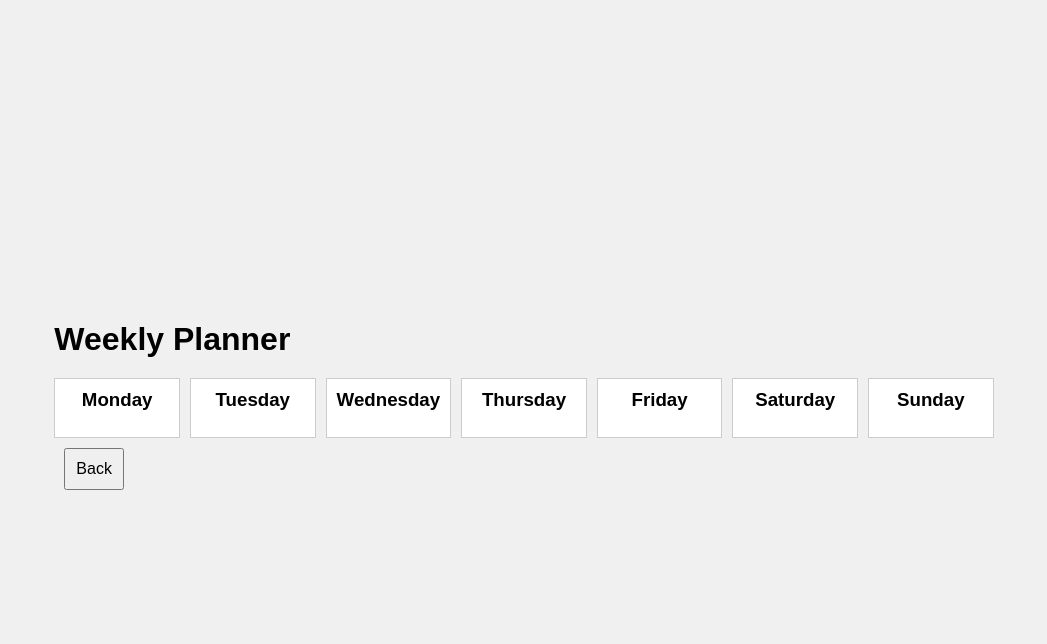
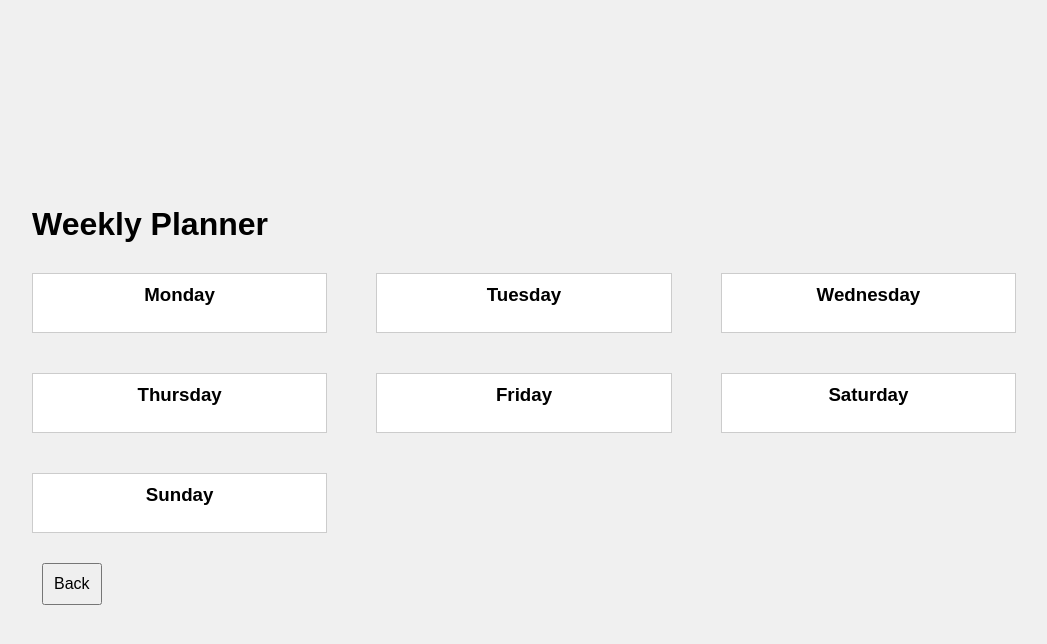
Before and after one commit to johnbuilt/schedule, a plain HTML site: page index.html in a window 1280 px wide. Both pictures are taken after a click on the button "Weekly Planner". Shown: the whole page, without its empty margins (116-1163 px from the left). Drawn offline with Linux system fonts and the light colour scheme.

Commit message:
Update style.css

```diff
--- a/style.css
+++ b/style.css
@@ -72,3 +72,26 @@ form button {
     display: none;
     z-index: 1000;
 }
+
+#weeklyPlanner {
+    width: 80%;
+    margin: 0 auto;
+    padding: 20px;
+    box-sizing: border-box;
+}
+
+.day {
+    margin: 10px 0;
+}
+
+#calendar {
+    display: flex;
+    justify-content: space-between;
+    flex-wrap: wrap;
+}
+
+.day {
+    width: 30%;
+    margin-bottom: 20px;
+    box-sizing: border-box;
+}
```
